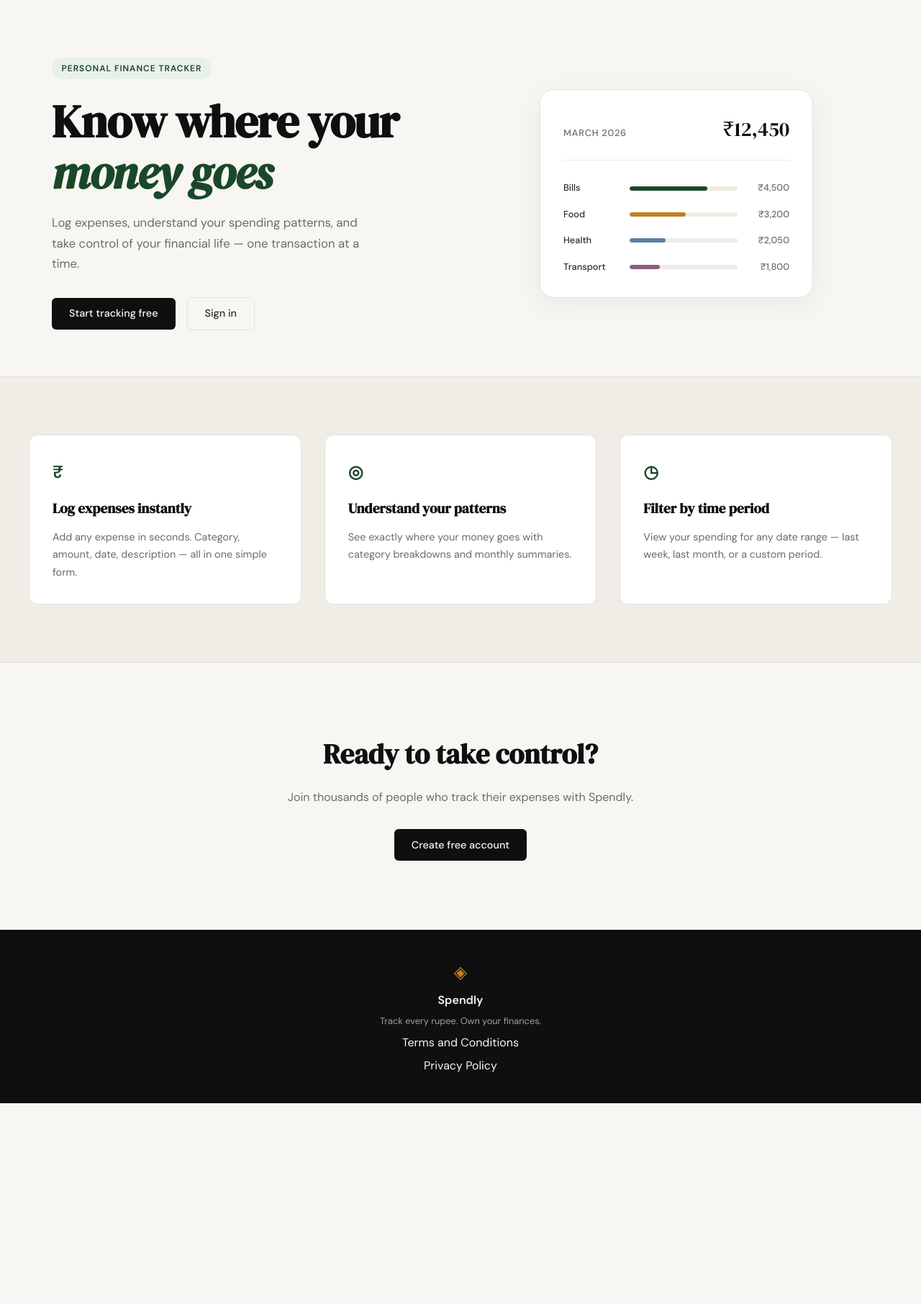
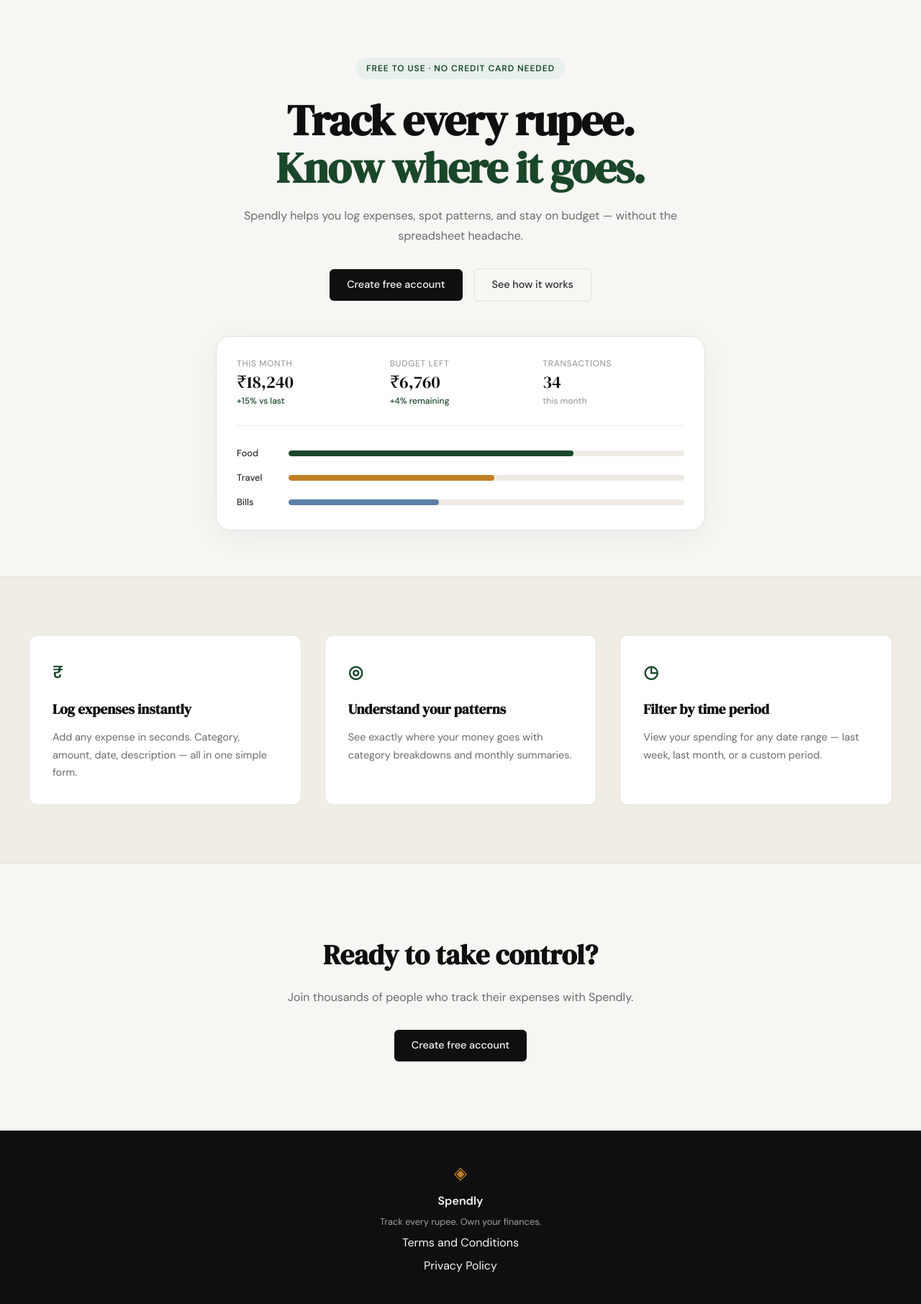
Before and after one commit to srianant58/spendly-learning, a Flask app: page / in a window 1280 px wide. Shown: the part 61-1873 px from the top of the page at 72% size. Before the commit the page ends 1594 px from the top, so only its background shows below. Run offline with Flask 3, Linux system fonts and the light colour scheme.

Commit message:
landing: redesign hero section to match mockup

```diff
--- /dev/null
+++ b/static/css/landing.css
@@ -0,0 +1,166 @@
+/* ------------------------------------------------------------------ */
+/* Hero — landing page only                                            */
+/* ------------------------------------------------------------------ */
+
+/* Override base hero to a centered single-column layout */
+.hero {
+    display: flex;
+    flex-direction: column;
+    align-items: center;
+    padding: 5rem 2rem 4rem;
+    max-width: var(--max-width);
+    margin: 0 auto;
+    gap: 3rem;
+}
+
+.lhero-inner {
+    text-align: center;
+    max-width: 640px;
+}
+
+.lhero-badge {
+    display: inline-block;
+    background: var(--accent-light);
+    color: var(--accent);
+    font-size: 0.75rem;
+    font-weight: 600;
+    letter-spacing: 0.08em;
+    text-transform: uppercase;
+    padding: 0.35rem 0.85rem;
+    border-radius: 999px;
+    margin-bottom: 1.5rem;
+}
+
+.lhero-title {
+    font-family: var(--font-display);
+    font-size: clamp(2.5rem, 5vw, 3.75rem);
+    line-height: 1.1;
+    letter-spacing: -0.02em;
+    color: var(--ink);
+    margin-bottom: 1.25rem;
+}
+
+.lhero-title-accent {
+    color: var(--accent);
+}
+
+.lhero-subtitle {
+    font-size: 1rem;
+    color: var(--ink-muted);
+    line-height: 1.7;
+    margin-bottom: 2rem;
+}
+
+.lhero-actions {
+    display: flex;
+    gap: 1rem;
+    align-items: center;
+    justify-content: center;
+}
+
+.lhero-actions .btn-ghost {
+    font-family: var(--font-body);
+    cursor: pointer;
+}
+
+/* ------------------------------------------------------------------ */
+/* Mock dashboard                                                      */
+/* ------------------------------------------------------------------ */
+
+.lhero-visual {
+    width: 100%;
+    max-width: 680px;
+}
+
+.lmock-dashboard {
+    background: var(--paper-card);
+    border: 1px solid var(--border);
+    border-radius: var(--radius-lg);
+    padding: 1.75rem;
+    box-shadow: 0 8px 40px rgba(0, 0, 0, 0.06);
+}
+
+/* Stat cards row */
+.lmock-stats {
+    display: grid;
+    grid-template-columns: repeat(3, 1fr);
+    gap: 1rem;
+    margin-bottom: 1.75rem;
+    padding-bottom: 1.5rem;
+    border-bottom: 1px solid var(--border-soft);
+}
+
+.lmock-stat {
+    display: flex;
+    flex-direction: column;
+    gap: 0.2rem;
+}
+
+.lmock-stat-label {
+    font-size: 0.75rem;
+    color: var(--ink-faint);
+    font-weight: 500;
+    text-transform: uppercase;
+    letter-spacing: 0.05em;
+}
+
+.lmock-stat-value {
+    font-family: var(--font-display);
+    font-size: 1.5rem;
+    color: var(--ink);
+    line-height: 1.1;
+}
+
+.lmock-stat-change {
+    font-size: 0.75rem;
+    font-weight: 500;
+}
+
+.lmock-positive { color: var(--accent); }
+.lmock-neutral  { color: var(--ink-faint); }
+
+/* Bar chart */
+.lmock-bars {
+    display: flex;
+    flex-direction: column;
+    gap: 0.85rem;
+}
+
+.lmock-bar-row {
+    display: grid;
+    grid-template-columns: 60px 1fr;
+    align-items: center;
+    gap: 0.75rem;
+}
+
+.lmock-cat {
+    font-size: 0.8rem;
+    font-weight: 500;
+    color: var(--ink-soft);
+}
+
+.lmock-bar-track {
+    height: 8px;
+    background: var(--border-soft);
+    border-radius: 999px;
+    overflow: hidden;
+}
+
+.lmock-bar {
+    height: 100%;
+    border-radius: 999px;
+}
+
+.lmock-bar-1 { background: var(--accent); }
+.lmock-bar-2 { background: var(--accent-2); }
+.lmock-bar-3 { background: #5b7fa6; }
+
+/* ------------------------------------------------------------------ */
+/* Responsive                                                          */
+/* ------------------------------------------------------------------ */
+
+@media (max-width: 600px) {
+    .lmock-stats { grid-template-columns: 1fr 1fr; }
+    .lmock-stats .lmock-stat:last-child { grid-column: span 2; }
+    .hiw-modal { padding: 1.75rem; }
+}
--- a/templates/landing.html
+++ b/templates/landing.html
@@ -2,59 +2,66 @@
 
 {% block title %}Spendly — Track Every Rupee{% endblock %}
 
+{% block head %}
+<link rel="stylesheet" href="{{ url_for('static', filename='css/landing.css') }}">
+{% endblock %}
+
 {% block content %}
 
 <section class="hero">
-    <div class="hero-inner">
-        <div class="hero-badge">Personal Finance Tracker</div>
-        <h1 class="hero-title">
-            Know where your<br>
-            <em>money goes</em>
+    <div class="lhero-inner">
+        <div class="lhero-badge">Free to use · No credit card needed</div>
+        <h1 class="lhero-title">
+            Track every rupee.<br>
+            <span class="lhero-title-accent">Know where it goes.</span>
         </h1>
-        <p class="hero-subtitle">
-            Log expenses, understand your spending patterns,
-            and take control of your financial life —
-            one transaction at a time.
+        <p class="lhero-subtitle">
+            Spendly helps you log expenses, spot patterns, and stay
+            on budget — without the spreadsheet headache.
         </p>
-        <div class="hero-actions">
-            <a href="{{ url_for('register') }}" class="btn-primary">Start tracking free</a>
-            <a href="{{ url_for('login') }}" class="btn-ghost">Sign in</a>
+        <div class="lhero-actions">
+            <a href="{{ url_for('register') }}" class="btn-primary">Create free account</a>
+            <a href="#features" class="btn-ghost">See how it works</a>
         </div>
     </div>
-    <div class="hero-visual">
-        <div class="mock-card">
-            <div class="mock-card-header">
-                <span class="mock-label">March 2026</span>
-                <span class="mock-total">₹12,450</span>
+
+    <div class="lhero-visual">
+        <div class="lmock-dashboard">
+            <div class="lmock-stats">
+                <div class="lmock-stat">
+                    <span class="lmock-stat-label">This month</span>
+                    <span class="lmock-stat-value">₹18,240</span>
+                    <span class="lmock-stat-change lmock-positive">+15% vs last</span>
+                </div>
+                <div class="lmock-stat">
+                    <span class="lmock-stat-label">Budget left</span>
+                    <span class="lmock-stat-value">₹6,760</span>
+                    <span class="lmock-stat-change lmock-positive">+4% remaining</span>
+                </div>
+                <div class="lmock-stat">
+                    <span class="lmock-stat-label">Transactions</span>
+                    <span class="lmock-stat-value">34</span>
+                    <span class="lmock-stat-change lmock-neutral">this month</span>
+                </div>
             </div>
-            <div class="mock-bars">
-                <div class="mock-bar-row">
-                    <span class="mock-cat">Bills</span>
-                    <div class="mock-bar-track">
-                        <div class="mock-bar" style="width: 72%"></div>
+            <div class="lmock-bars">
+                <div class="lmock-bar-row">
+                    <span class="lmock-cat">Food</span>
+                    <div class="lmock-bar-track">
+                        <div class="lmock-bar lmock-bar-1" style="width: 72%"></div>
                     </div>
-                    <span class="mock-amt">₹4,500</span>
                 </div>
-                <div class="mock-bar-row">
-                    <span class="mock-cat">Food</span>
-                    <div class="mock-bar-track">
-                        <div class="mock-bar mock-bar-2" style="width: 52%"></div>
+                <div class="lmock-bar-row">
+                    <span class="lmock-cat">Travel</span>
+                    <div class="lmock-bar-track">
+                        <div class="lmock-bar lmock-bar-2" style="width: 52%"></div>
                     </div>
-                    <span class="mock-amt">₹3,200</span>
                 </div>
-                <div class="mock-bar-row">
-                    <span class="mock-cat">Health</span>
-                    <div class="mock-bar-track">
-                        <div class="mock-bar mock-bar-3" style="width: 33%"></div>
+                <div class="lmock-bar-row">
+                    <span class="lmock-cat">Bills</span>
+                    <div class="lmock-bar-track">
+                        <div class="lmock-bar lmock-bar-3" style="width: 38%"></div>
                     </div>
-                    <span class="mock-amt">₹2,050</span>
-                </div>
-                <div class="mock-bar-row">
-                    <span class="mock-cat">Transport</span>
-                    <div class="mock-bar-track">
-                        <div class="mock-bar mock-bar-4" style="width: 28%"></div>
-                    </div>
-                    <span class="mock-amt">₹1,800</span>
                 </div>
             </div>
         </div>
```
Also changed, not shown: hero_section.png (added).
